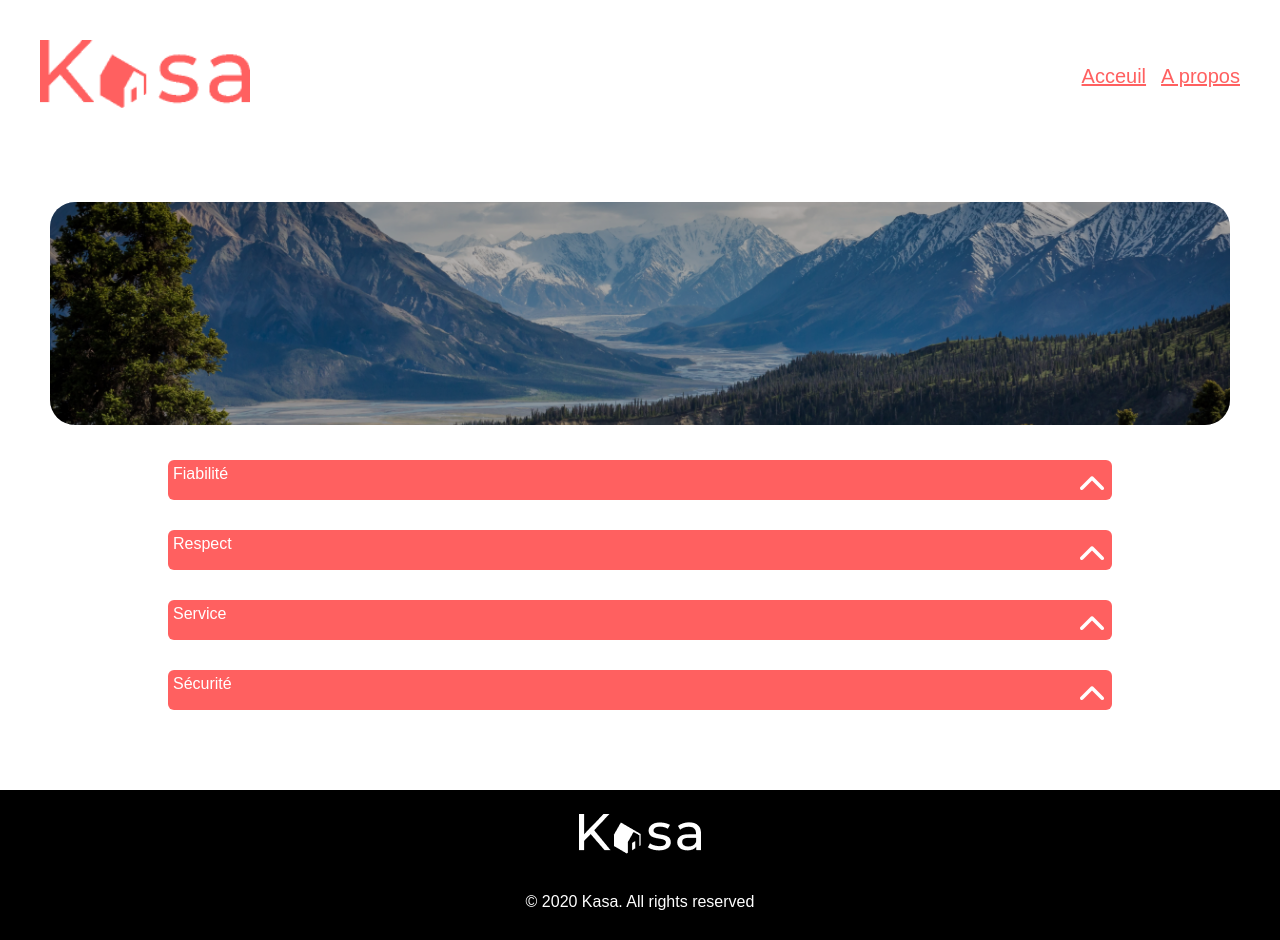
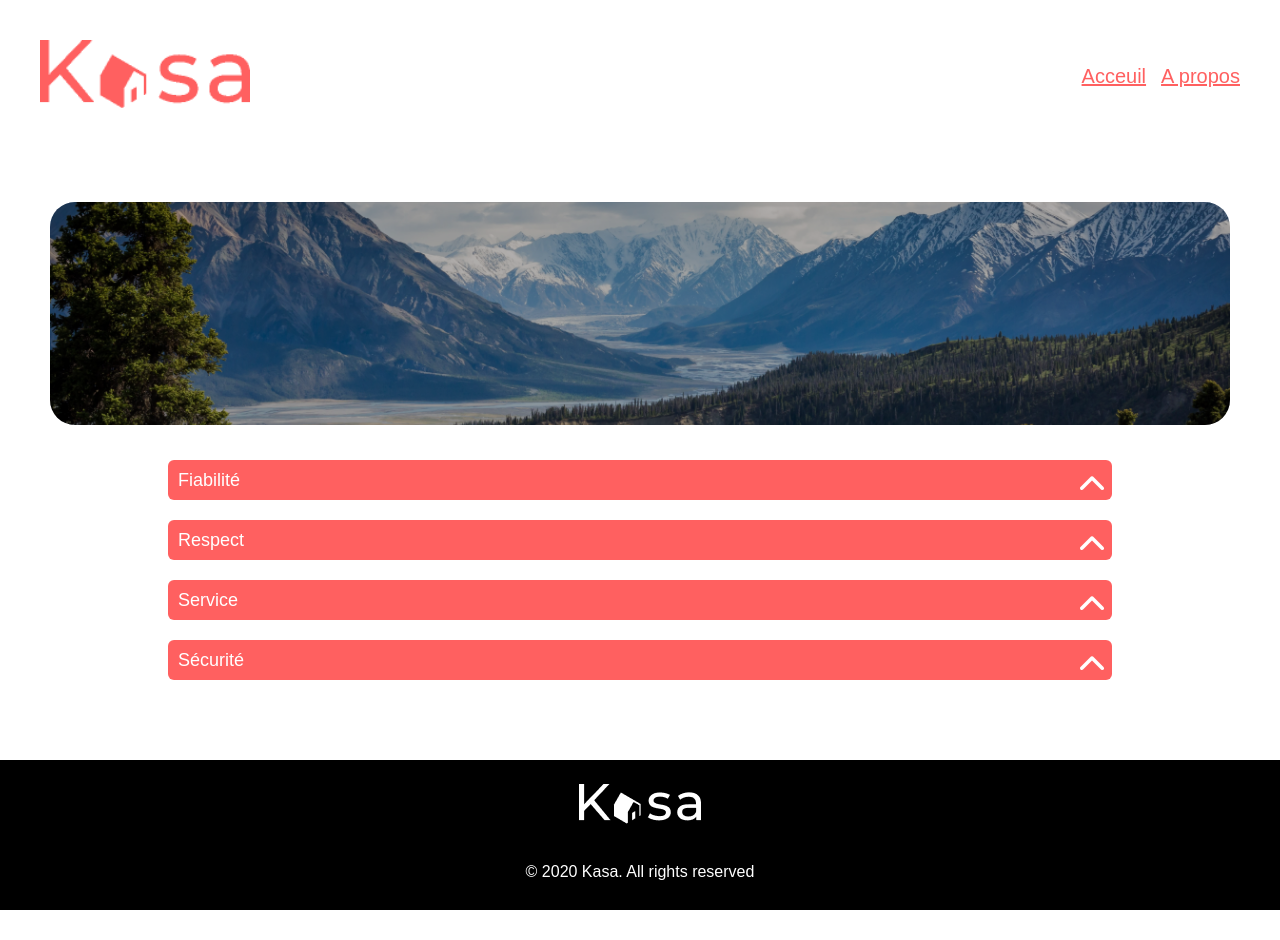
Before and after one commit to berenisse1/my-app, a React (Create React App) app: page /a-propos in a window 1280 px wide. After the commit the page ends 910 px from the top, so only its background shows below. Built offline with nearby package versions, Linux system fonts and the light colour scheme.

Commit message:
collapse style update

```diff
--- a/src/styles/Collapse.css
+++ b/src/styles/Collapse.css
@@ -1,32 +1,33 @@
 .collapse {
     border-radius: 5px;
-    margin-bottom: 30px;
+    margin-bottom: 20px;
     text-align: left;
-  }
+
+}
 
 .collapse-header {
-    padding: 5px;
+    padding: 7px;
     align-items: center;
     background-color: #ff6060;
     box-sizing: border-box;
     border-radius: 6px;
     width: 100%;
-    height: 40px;
+    height: 30px;
     position: relative;
 }
 
 .collapse-title {
-
     color: #ffffff;
-    height: 50px;
-
-
+    font-size:13px;
 }
 
 .collapse-text{
     padding: 5px;
     color: #ff6060;
-    background: color #f6f6f6; ;
+    font-size: 12px;
+    background: color #f6f6f6;
+    padding: 20px;
+    line-height: 1.5;
 }
 
 .collapse-header img{
@@ -36,3 +37,23 @@
     right: 4px;
 
 }
+
+
+@media (min-width: 1024px){
+/* css page  about ds div collapse about*/
+
+    .collapse-title{
+        font-size: 18px;
+    }
+
+    .collapse-header{
+        height: 40px;
+        padding: 10px;
+    }
+
+    .collapse-text{
+        font-size: 18px;
+    }
+
+
+}
```
